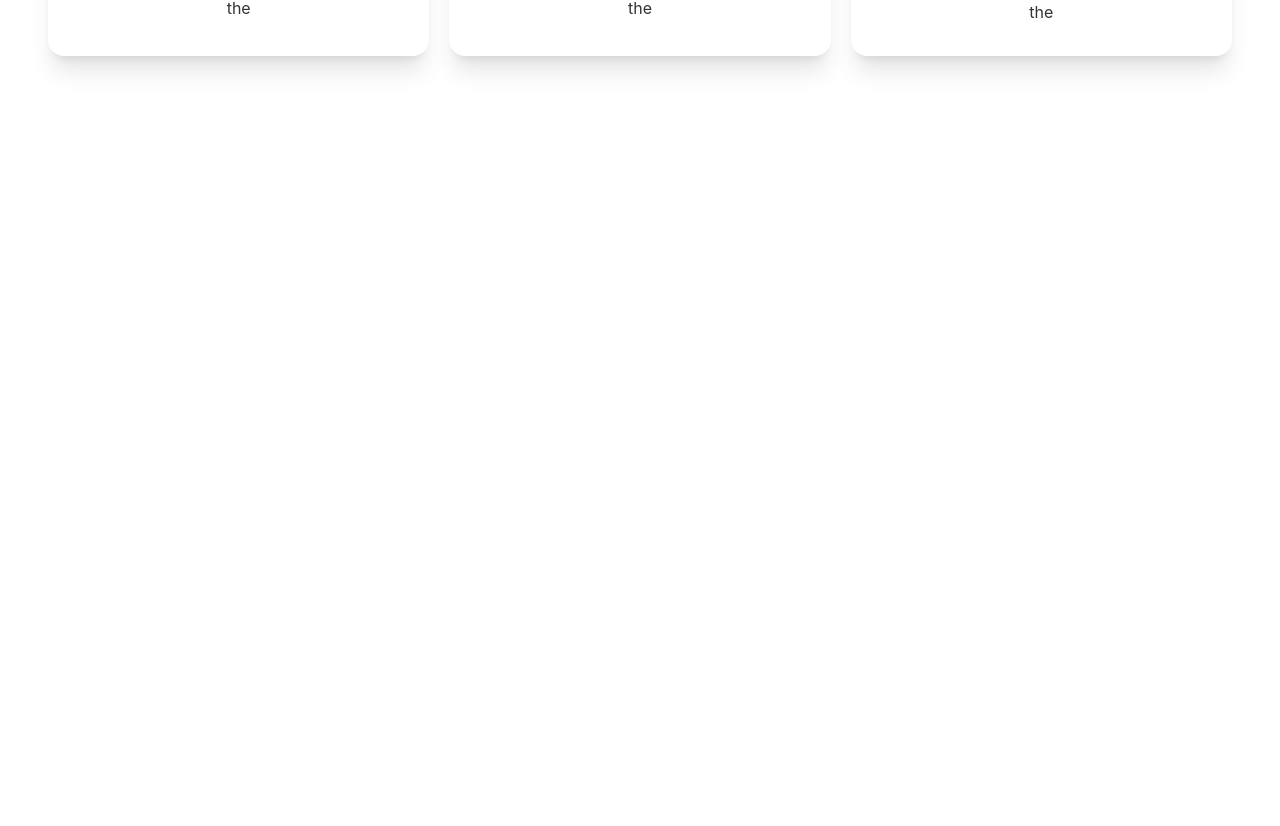
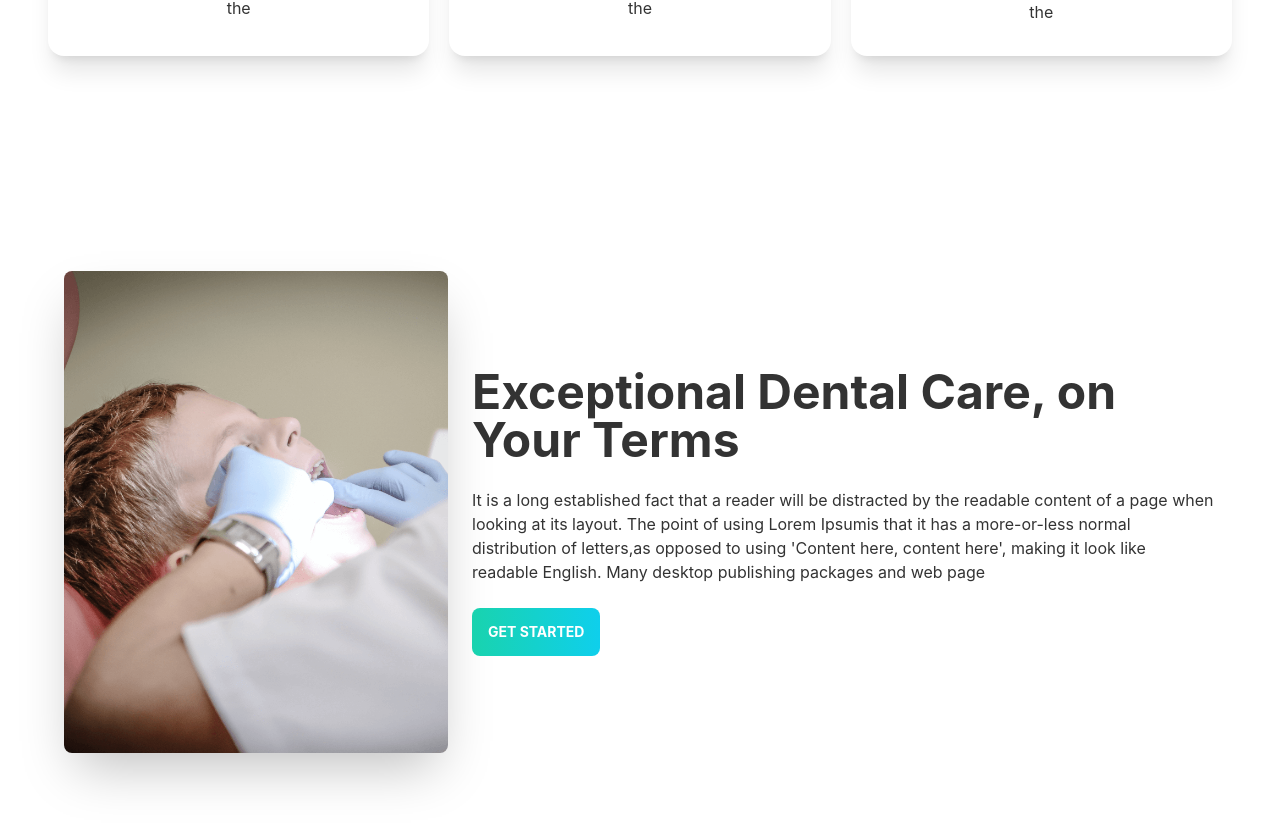
Before and after one commit to rumon5h/doctors-portal-client1, a React (Create React App) app: page / in a window 1280 px wide. Shown: the part 1519-2345 px from the top of the page. Before the commit the page ends 1631 px from the top, so only its background shows below. Built offline with nearby package versions, Linux system fonts and the light colour scheme.

Commit message:
Terms section implementation done

```diff
--- a/src/Pages/Home/Home.js
+++ b/src/Pages/Home/Home.js
@@ -2,6 +2,7 @@
 import Banner from './Banner';
 import Info from './Info';
 import Services from './Services';
+import Terms from './Terms';
 
 const Home = () => {
     return (
@@ -9,6 +10,7 @@
             <Banner/>
             <Info/>
             <Services/>
+            <Terms/>
         </div>
     );
 };
--- /dev/null
+++ b/src/Pages/Home/Terms.js
@@ -0,0 +1,25 @@
+import React from "react";
+import treatment from '../../assets/images/treatment.png';
+
+const Terms = () => {
+  return (
+    <div className="hero min-h-screen bg-white">
+      <div className="hero-content flex-col lg:flex-row">
+        <img
+          src={treatment}
+          alt="Treatment"
+          className="max-w-sm rounded-lg shadow-2xl"
+        />
+        <div className="mt-5 lg:mt-0 lg:ml-2 ">
+          <h1 className="text-5xl font-bold">Exceptional Dental Care, on Your Terms</h1>
+          <p className="py-6">
+          It is a long established fact that a reader will be distracted by the readable content of a page when looking at its layout. The point of using Lorem Ipsumis that it has a more-or-less normal distribution of letters,as opposed to using 'Content here, content here', making it look like readable English. Many desktop publishing packages and web page
+          </p>
+          <button className="btn bg-gradient-to-r from-secondary to-primary text-white font-bold border-none">Get Started</button>
+        </div>
+      </div>
+    </div>
+  );
+};
+
+export default Terms;
```
